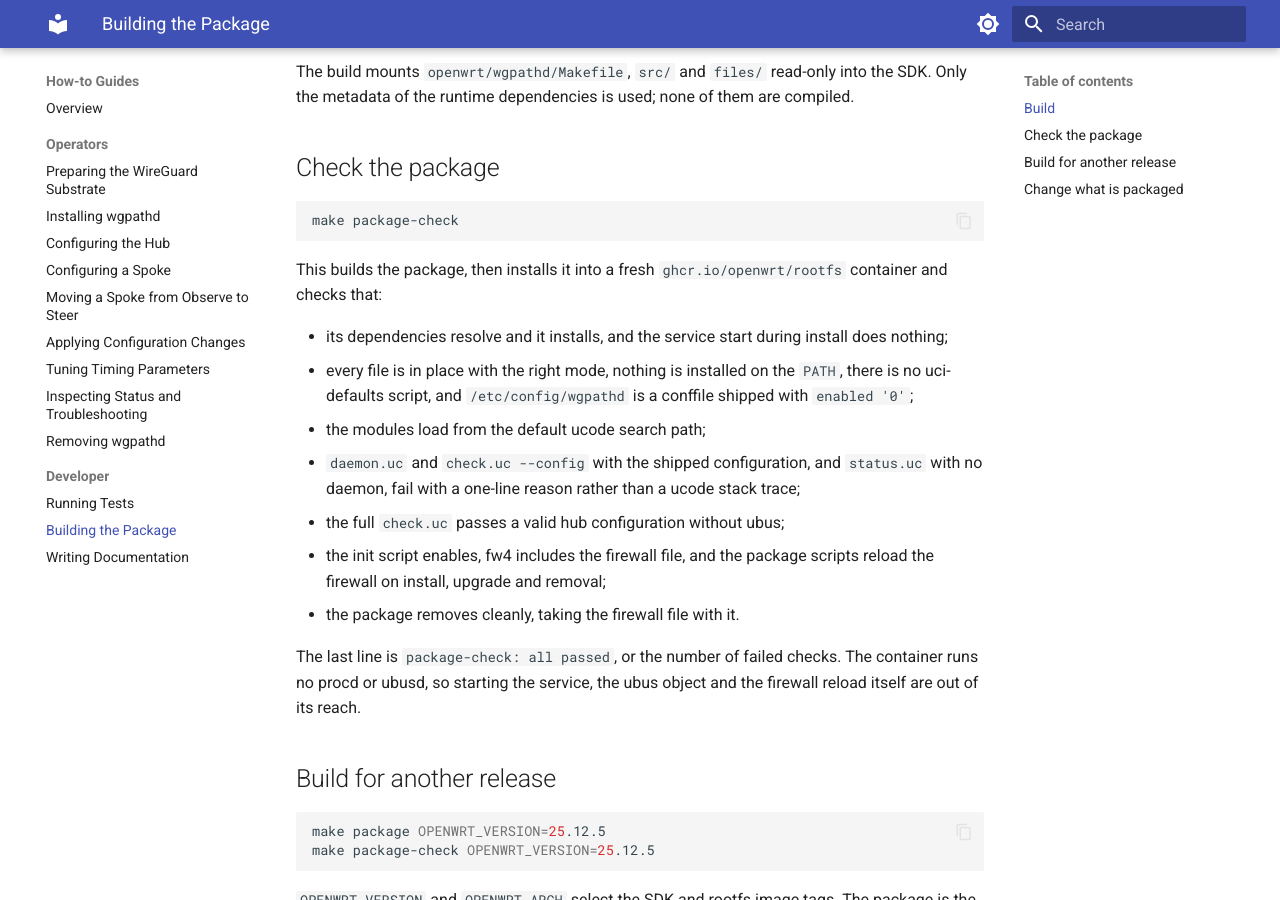
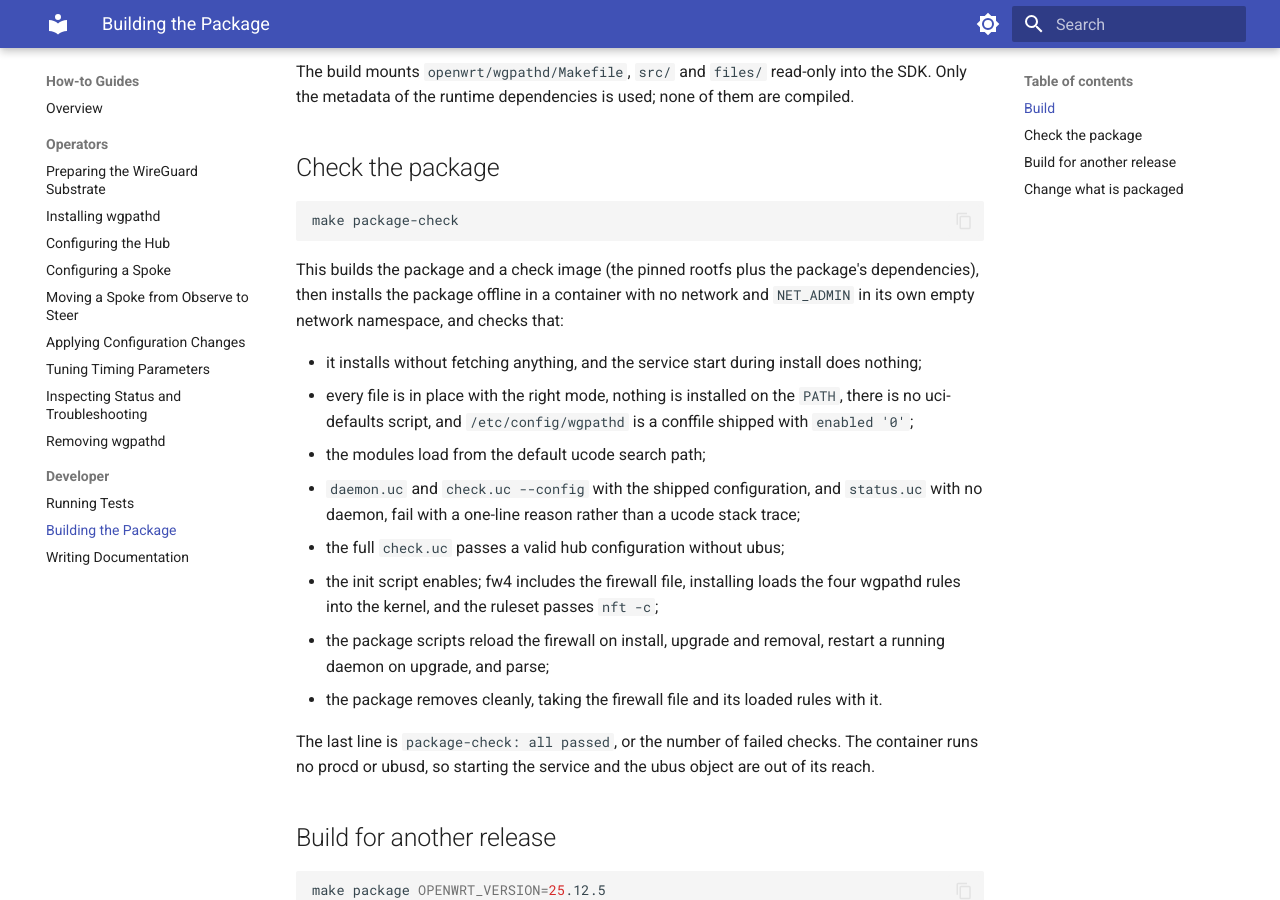
Before and after one commit to m00qek/wgpathd, an MkDocs documentation site: the page built from docs/how-to/developer/packaging.md, in a window 1280 px wide and 900 px high, scrolled down 558 px. Built offline with MkDocs 1.6.1 and Material for MkDocs 9.7.7, drawn with Linux system fonts in a browser that asks for light colours.

Commit message:
Verify the firewall for real in package-check
package-check now installs offline into a rootfs image that already carries
the dependencies, in a container with no network and NET_ADMIN confined to
its own empty namespace. That lets fw4 run: the check proves installing loads
the four wgpathd rules into the kernel, the ruleset passes nft -c, and
removal unloads them. kmod-wireguard is installed without its scripts, so
nothing is loaded into the host kernel.

````diff
--- a/docs/how-to/developer/packaging.md
+++ b/docs/how-to/developer/packaging.md
@@ -26,17 +26,18 @@ The build mounts `openwrt/wgpathd/Makefile`, `src/` and `files/` read-only into
 make package-check
 ```
 
-This builds the package, then installs it into a fresh `ghcr.io/openwrt/rootfs` container and checks that:
+This builds the package and a check image (the pinned rootfs plus the package's dependencies), then installs the package offline in a container with no network and `NET_ADMIN` in its own empty network namespace, and checks that:
 
-- its dependencies resolve and it installs, and the service start during install does nothing;
+- it installs without fetching anything, and the service start during install does nothing;
 - every file is in place with the right mode, nothing is installed on the `PATH`, there is no uci-defaults script, and `/etc/config/wgpathd` is a conffile shipped with `enabled '0'`;
 - the modules load from the default ucode search path;
 - `daemon.uc` and `check.uc --config` with the shipped configuration, and `status.uc` with no daemon, fail with a one-line reason rather than a ucode stack trace;
 - the full `check.uc` passes a valid hub configuration without ubus;
-- the init script enables, fw4 includes the firewall file, and the package scripts reload the firewall on install, upgrade and removal;
-- the package removes cleanly, taking the firewall file with it.
+- the init script enables; fw4 includes the firewall file, installing loads the four wgpathd rules into the kernel, and the ruleset passes `nft -c`;
+- the package scripts reload the firewall on install, upgrade and removal, restart a running daemon on upgrade, and parse;
+- the package removes cleanly, taking the firewall file and its loaded rules with it.
 
-The last line is `package-check: all passed`, or the number of failed checks. The container runs no procd or ubusd, so starting the service, the ubus object and the firewall reload itself are out of its reach.
+The last line is `package-check: all passed`, or the number of failed checks. The container runs no procd or ubusd, so starting the service and the ubus object are out of its reach.
 
 ## Build for another release
 
````
Also changed, not shown: docs/reference/make-targets.md (+1 -1 lines), docs/tutorials/dev-onboarding.md (+6 -1 lines), 3 other files.
